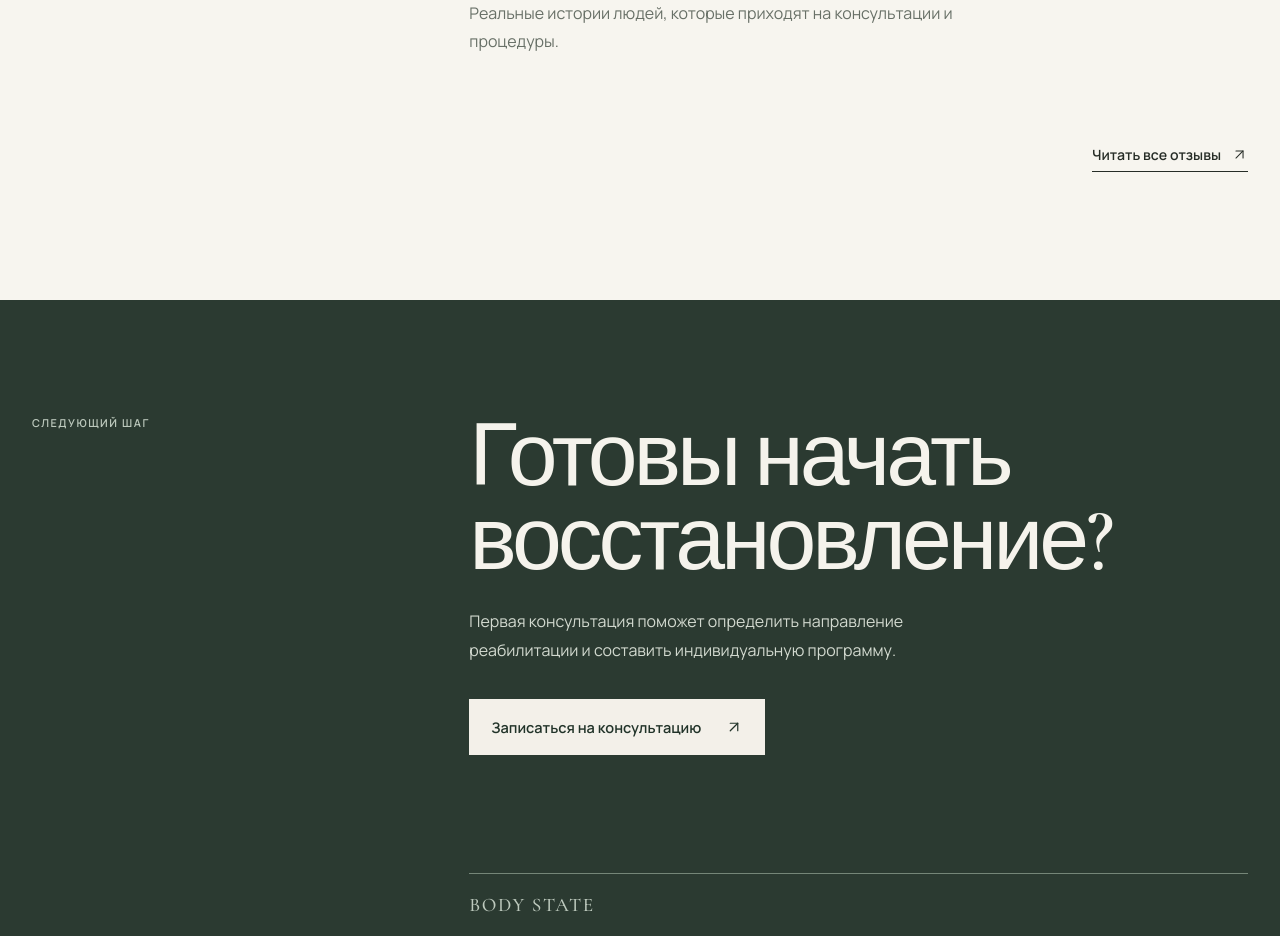
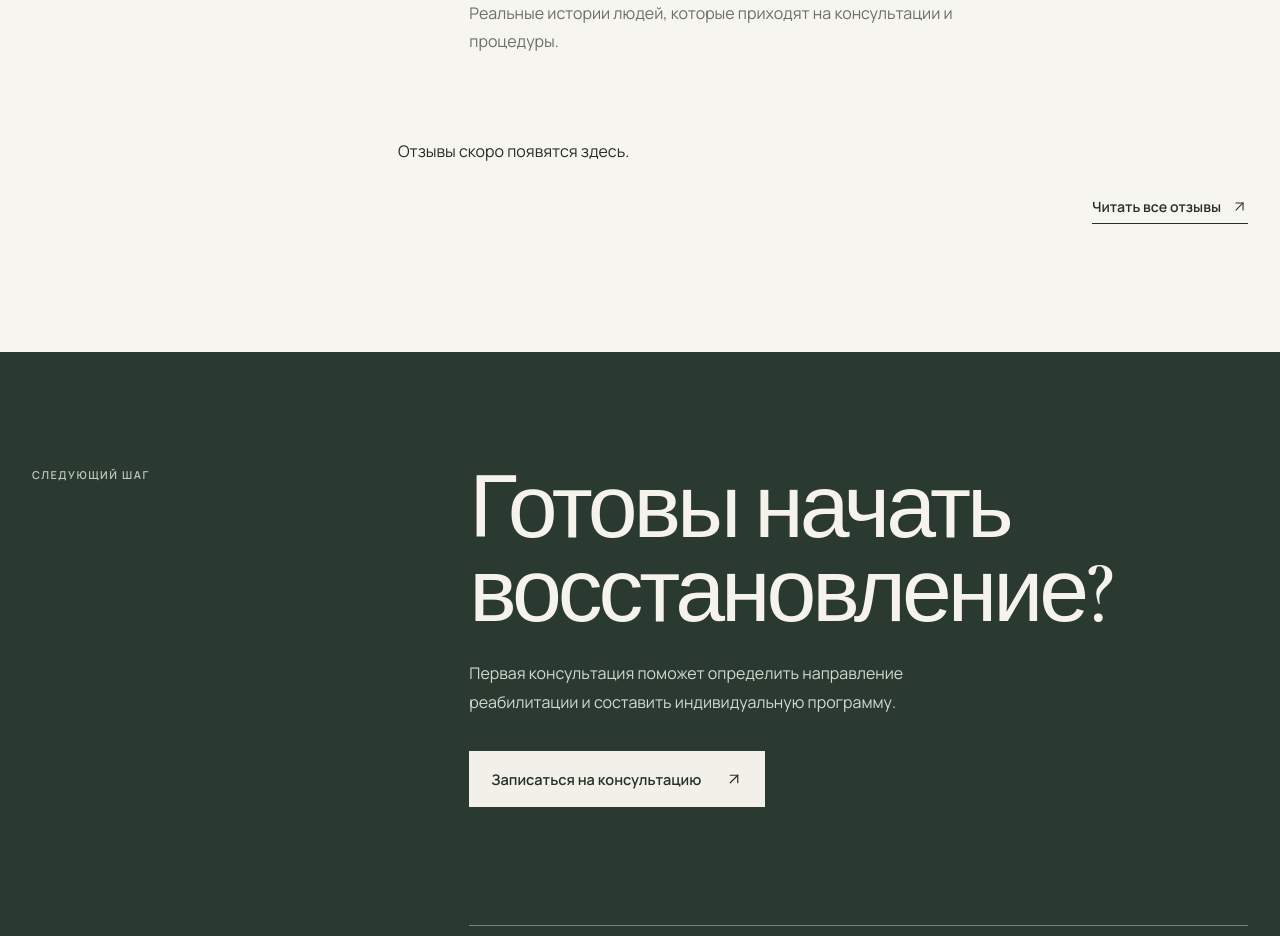
Before and after one commit to hollyww67/body-state, a Next.js app: page / in a window 1280 px wide. Shown: the part 3580-4516 px from the top of the page. Built offline with nearby package versions, Linux system fonts and the light colour scheme; no server answers; the database is empty.

Commit message:
design(home): integrate calm editorial testimonials

```diff
--- a/src/app/page.tsx
+++ b/src/app/page.tsx
@@ -3,7 +3,7 @@
 import Link from "next/link";
 import { ArrowRight, ArrowUpRight } from "lucide-react";
 import Navbar from "@/components/Navbar";
-import ReviewsCarousel from "@/components/ReviewsCarousel";
+import EditorialReviews from "@/components/EditorialReviews";
 import { usePageCopy } from "@/lib/hooks/use-page-copy";
 import "./home-editorial.css";
 
@@ -142,7 +142,7 @@ export default function HomePage() {
               <p className="bs-e-section-description">Реальные истории людей, которые приходят на консультации и процедуры.</p>
             </div>
           </div>
-          <div className="bs-e-reviews-content"><ReviewsCarousel /></div>
+          <div className="bs-e-reviews-content"><EditorialReviews /></div>
           <div className="bs-e-reviews-foot">
             <Link href="/reviews" className="bs-e-text-link">
               Читать все отзывы
```
